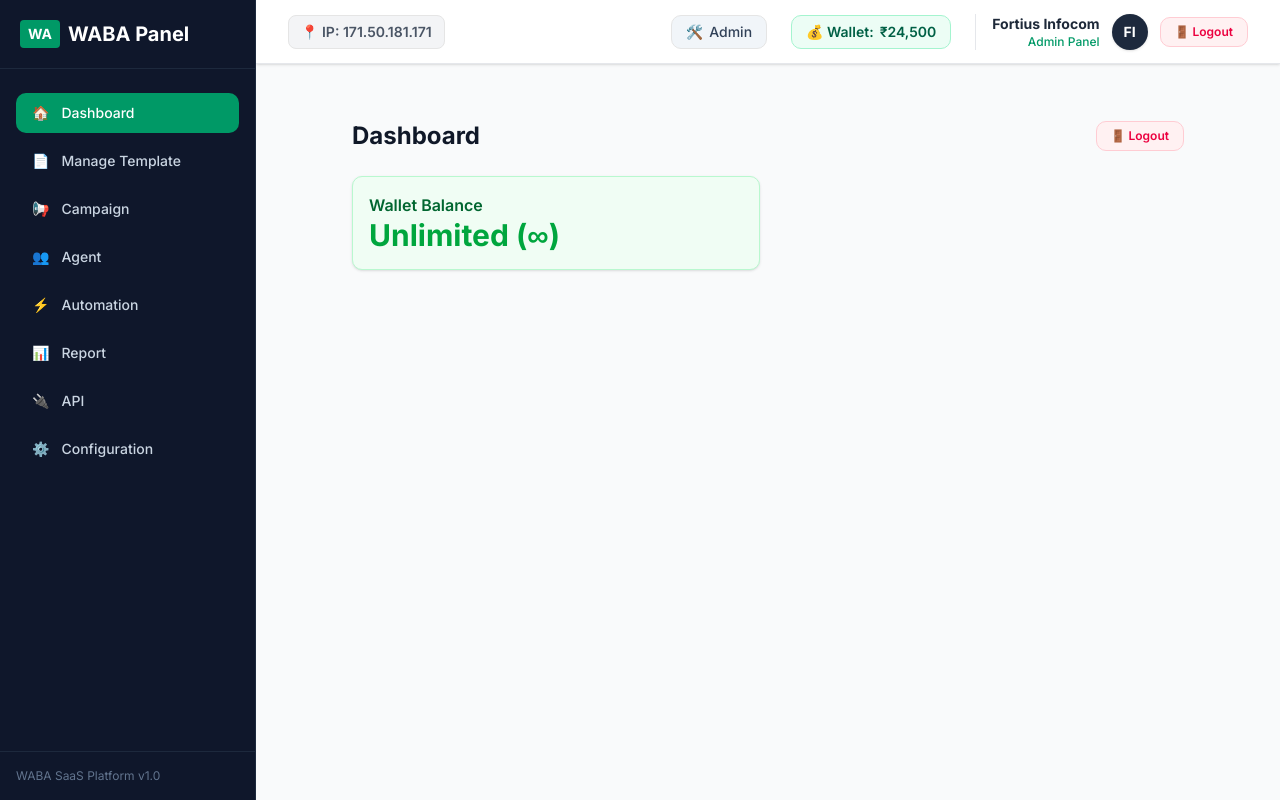
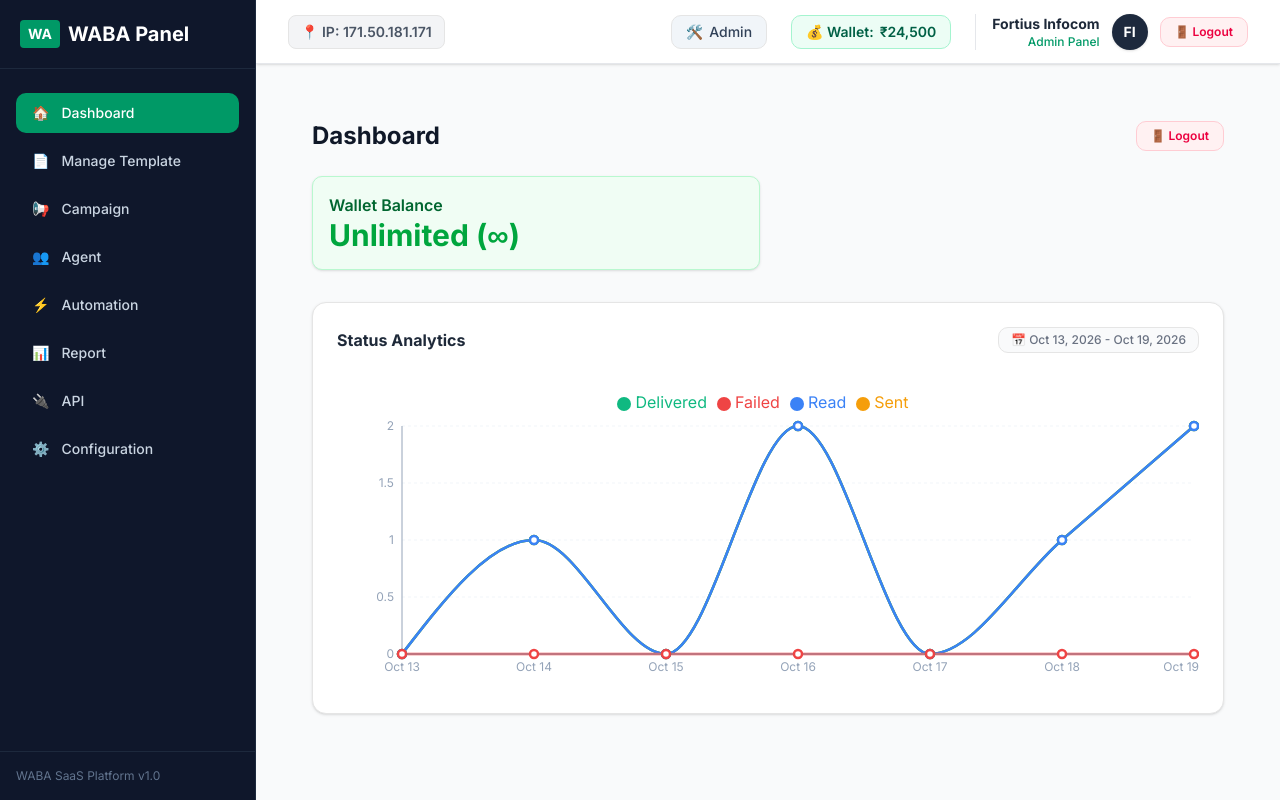
Before and after one commit to animeshfortius/waba-admin-panel, a Next.js app: page /dashboard in a window 1280 px wide. Built offline with nearby package versions, Linux system fonts and the light colour scheme.

Commit message:
Add Status Analytics chart component to dashboard page

```diff
--- a/app/dashboard/page.tsx
+++ b/app/dashboard/page.tsx
@@ -1,17 +1,17 @@
 import LogoutButton from "@/components/LogoutButton";
+import StatusAnalyticsChart from "@/components/StatusAnalyticsChart"; // Yeh niche client component banayenge
 
 export default async function DashboardPage() {
-  // Mock ya session se fetch kiya hua user object (Aap apne auth ke mutabiq adjust kar sakte hain)
   const user = {
     name: "Admin",
-    role: "SUPER_ADMIN", // ya "RESELLER" ya "USER"
+    role: "SUPER_ADMIN",
     actualBalance: 0,
     virtualBalance: 0,
     walletBalance: 0,
   };
 
   return (
-    <div className="p-8 max-w-4xl mx-auto">
+    <div className="p-8 max-w-6xl mx-auto space-y-8">
       <div className="flex justify-between items-center mb-6">
         <h1 className="text-2xl font-bold">Dashboard</h1>
         <LogoutButton />
@@ -45,6 +45,19 @@ export default async function DashboardPage() {
           </div>
         )}
       </div>
+
+      {/* Graphical Status Analytics Chart Section */}
+      <div className="bg-white p-6 rounded-xl border shadow-sm space-y-4">
+        <div className="flex items-center justify-between">
+          <h3 className="text-base font-bold text-gray-800">Status Analytics</h3>
+          <span className="text-xs text-gray-500 font-medium bg-gray-50 px-3 py-1 rounded-lg border">
+            📅 Oct 13, 2026 - Oct 19, 2026
+          </span>
+        </div>
+
+        {/* Chart Component Render */}
+        <StatusAnalyticsChart />
+      </div>
     </div>
   );
 }
--- /dev/null
+++ b/components/StatusAnalyticsChart.tsx
@@ -0,0 +1,57 @@
+"use client";
+
+import { useState, useEffect } from "react";
+import {
+  LineChart,
+  Line,
+  XAxis,
+  YAxis,
+  CartesianGrid,
+  Tooltip,
+  Legend,
+  ResponsiveContainer,
+} from "recharts";
+
+const analyticsData = [
+  { date: "Oct 13", Sent: 0, Delivered: 0, Read: 0, Failed: 0 },
+  { date: "Oct 14", Sent: 1, Delivered: 1, Read: 1, Failed: 0 },
+  { date: "Oct 15", Sent: 0, Delivered: 0, Read: 0, Failed: 0 },
+  { date: "Oct 16", Sent: 2, Delivered: 2, Read: 2, Failed: 0 },
+  { date: "Oct 17", Sent: 0, Delivered: 0, Read: 0, Failed: 0 },
+  { date: "Oct 18", Sent: 1, Delivered: 1, Read: 1, Failed: 0 },
+  { date: "Oct 19", Sent: 2, Delivered: 2, Read: 2, Failed: 0 },
+];
+
+export default function StatusAnalyticsChart() {
+  const [mounted, setMounted] = useState(false);
+
+  useEffect(() => {
+    setMounted(true);
+  }, []);
+
+  if (!mounted) {
+    return <div className="h-72 w-full flex items-center justify-center text-gray-400 text-xs">Loading Analytics...</div>;
+  }
+
+  return (
+    <div className="h-80 w-full pt-4">
+      <ResponsiveContainer width="100%" height="100%">
+        <LineChart data={analyticsData}>
+          <CartesianGrid strokeDasharray="3 3" vertical={false} stroke="#F1F5F9" />
+          <XAxis dataKey="date" tickLine={false} stroke="#94A3B8" fontSize={12} />
+          <YAxis tickLine={false} stroke="#94A3B8" fontSize={12} />
+          <Tooltip
+            contentStyle={{ backgroundColor: "#0F172A", borderRadius: "8px", border: "none", color: "#FFF" }}
+            itemStyle={{ color: "#FFF", fontSize: "12px" }}
+          />
+          <Legend verticalAlign="top" height={36} iconType="circle" />
+
+          <Line type="monotone" dataKey="Sent" stroke="#F59E0B" strokeWidth={2.5} dot={{ r: 4 }} />
+          <Line type="monotone" dataKey="Delivered" stroke="#10B981" strokeWidth={2.5} dot={{ r: 4 }} />
+          <Line type="monotone" dataKey="Read" stroke="#3B82F6" strokeWidth={2.5} dot={{ r: 4 }} />
+          <Line type="monotone" dataKey="Failed" stroke="#EF4444" strokeWidth={2.5} dot={{ r: 4 }} />
+        </LineChart>
+      </ResponsiveContainer>
+    </div>
+  );
+}
```
